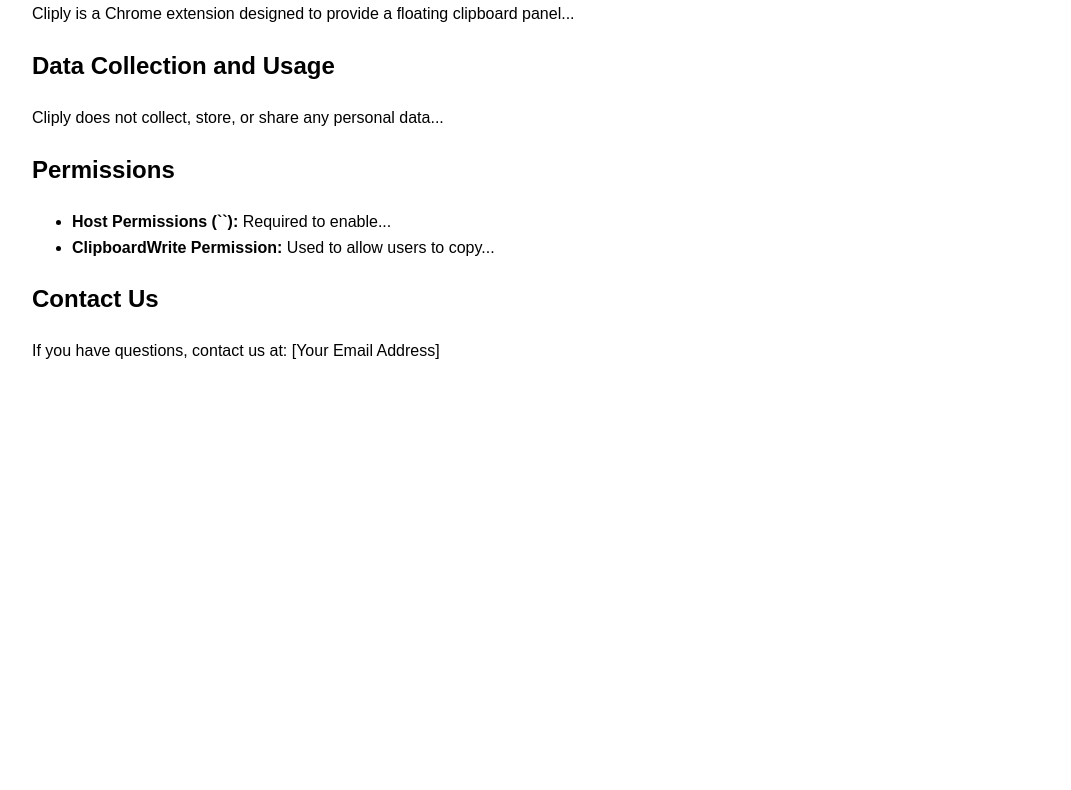
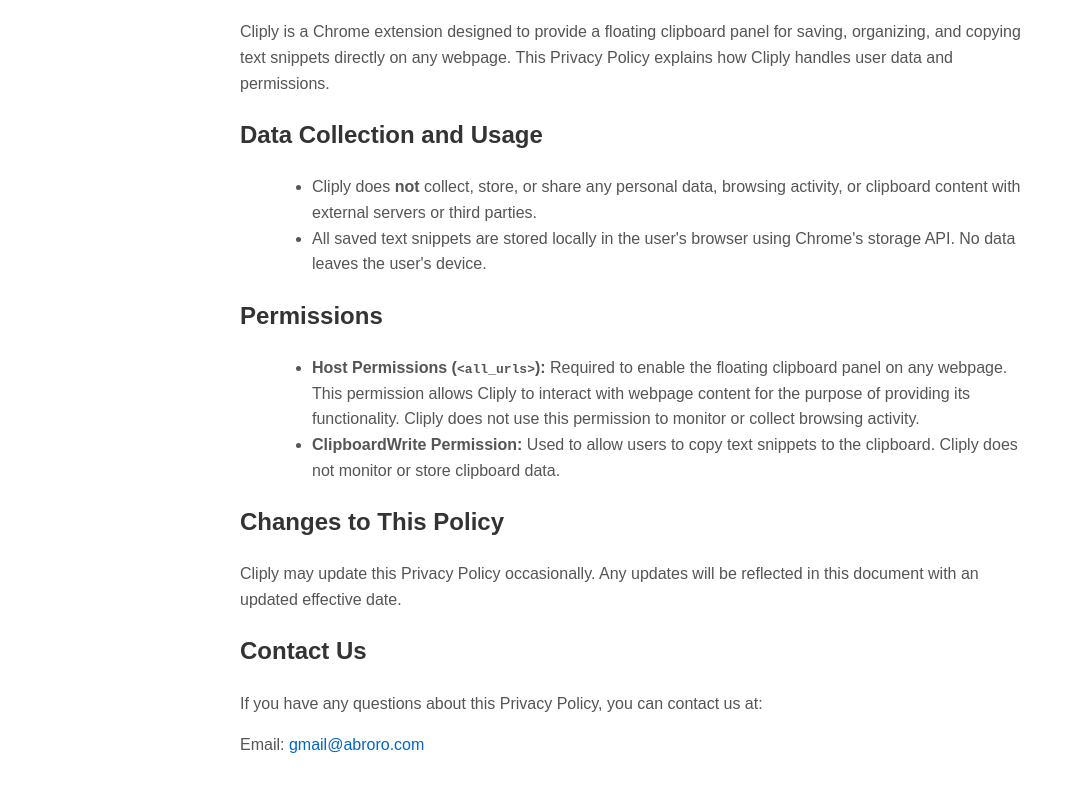
Before and after one commit to abroroo/clipboard-chrome-extension, a plain HTML site: page index.html in a window 1280 px wide. Shown: the part 207-997 px from the top of the page, without its empty margins (0-1071 px from the left). Before the commit the page ends 800 px from the top, so only its background shows below. Drawn offline with Linux system fonts and the light colour scheme.

Commit message:
feat: updated privacy policy content

```diff
--- a/index.html
+++ b/index.html
@@ -8,26 +8,57 @@
         body {
             font-family: Arial, sans-serif;
             line-height: 1.6;
-            margin: 2em;
+            margin: 2em auto;
+            max-width: 800px;
+            padding: 0 1em;
+        }
+        h1, h2 {
+            color: #333;
         }
         h1 {
-            color: #333;
+            border-bottom: 2px solid #ddd;
+            padding-bottom: 0.5em;
+        }
+        p, ul {
+            color: #555;
+        }
+        ul {
+            list-style-type: disc;
+            margin-left: 2em;
+        }
+        a {
+            color: #0066cc;
+            text-decoration: none;
+        }
+        a:hover {
+            text-decoration: underline;
         }
     </style>
 </head>
 <body>
 <h1>Privacy Policy for Cliply</h1>
-<p>Effective Date: [Insert Date]</p>
+<p><strong>Effective Date:</strong> December 12, 2024</p>
+
 <h2>Introduction</h2>
-<p>Cliply is a Chrome extension designed to provide a floating clipboard panel...</p>
+<p>Cliply is a Chrome extension designed to provide a floating clipboard panel for saving, organizing, and copying text snippets directly on any webpage. This Privacy Policy explains how Cliply handles user data and permissions.</p>
+
 <h2>Data Collection and Usage</h2>
-<p>Cliply does not collect, store, or share any personal data...</p>
+<ul>
+    <li>Cliply does <strong>not</strong> collect, store, or share any personal data, browsing activity, or clipboard content with external servers or third parties.</li>
+    <li>All saved text snippets are stored locally in the user's browser using Chrome's storage API. No data leaves the user's device.</li>
+</ul>
+
 <h2>Permissions</h2>
 <ul>
-    <li><strong>Host Permissions (`<all_urls>`):</strong> Required to enable...</li>
-    <li><strong>ClipboardWrite Permission:</strong> Used to allow users to copy...</li>
+    <li><strong>Host Permissions (<code>&lt;all_urls&gt;</code>):</strong> Required to enable the floating clipboard panel on any webpage. This permission allows Cliply to interact with webpage content for the purpose of providing its functionality. Cliply does not use this permission to monitor or collect browsing activity.</li>
+    <li><strong>ClipboardWrite Permission:</strong> Used to allow users to copy text snippets to the clipboard. Cliply does not monitor or store clipboard data.</li>
 </ul>
+
+<h2>Changes to This Policy</h2>
+<p>Cliply may update this Privacy Policy occasionally. Any updates will be reflected in this document with an updated effective date.</p>
+
 <h2>Contact Us</h2>
-<p>If you have questions, contact us at: [Your Email Address]</p>
+<p>If you have any questions about this Privacy Policy, you can contact us at:</p>
+<p>Email: <a href="mailto:[gmail@abroro.com]">gmail@abroro.com</a></p>
 </body>
 </html>
```
